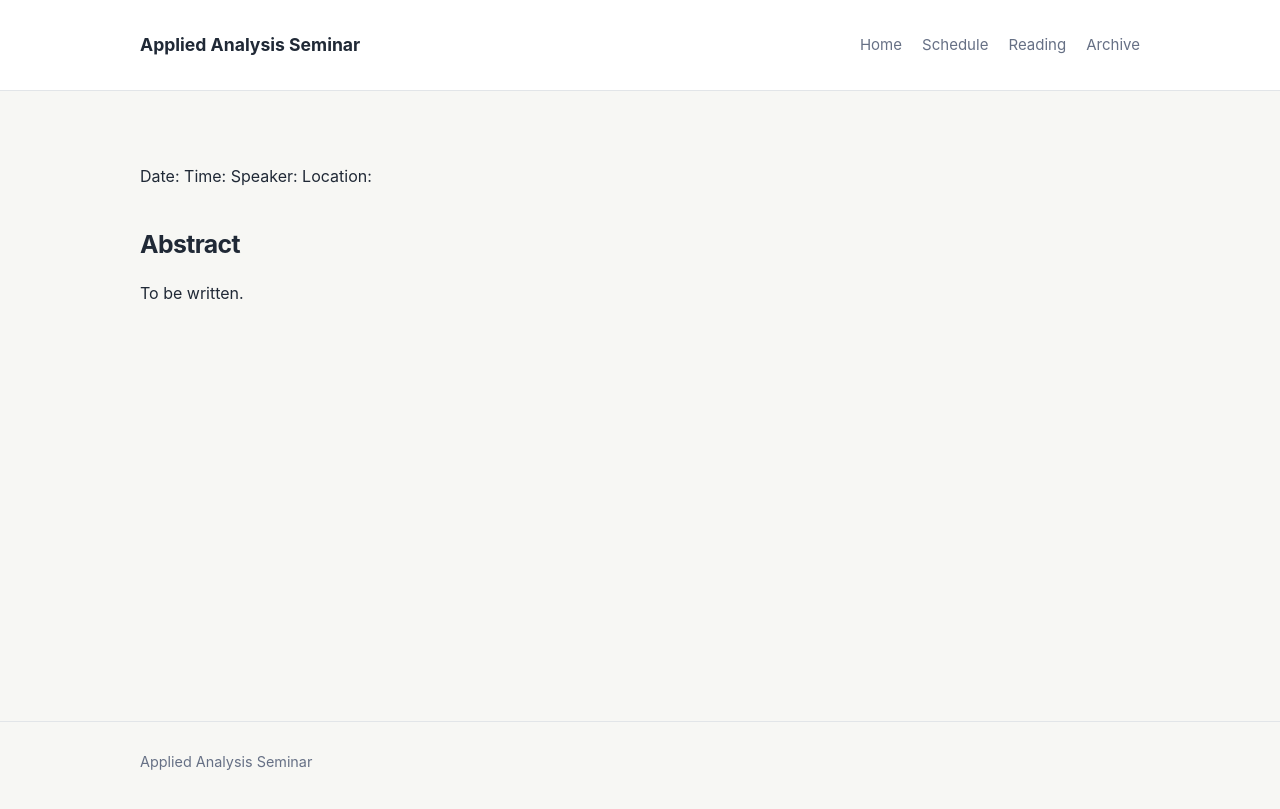
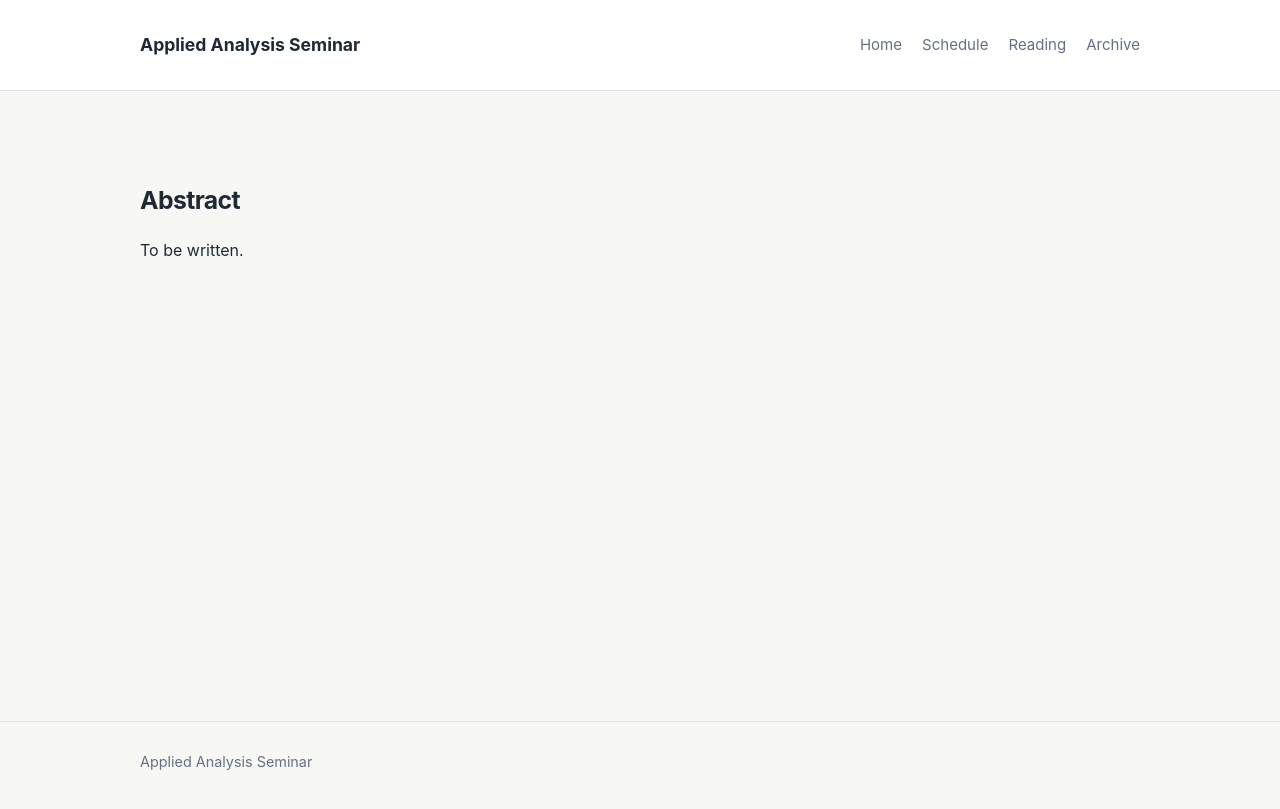
Before and after one commit to gvpantazis/math-seminar, a Jekyll site: the page built from _talks/2026-10-20-example.md, in a window 1280 px wide. Shown: the top 809 px of the page. Built offline with Jekyll 4.4.1, drawn with Linux system fonts in a browser that asks for light colours; part of the change alters nothing that is shown.

Commit message:
Update 2026-10-20-example.md

```diff
--- a/_talks/2026-10-20-example.md
+++ b/_talks/2026-10-20-example.md
@@ -10,12 +10,7 @@ categories:
   - Analysis
   - PDEs
 ---
-{{ talk.title }}
 
-Date: {{ talk.date | date: "%A, %B %-d, %Y" }}
-Time: {{ talk.time }}
-Speaker: {{ talk.speaker }}
-Location: {{ talk.location }}
 ## Abstract
 
 To be written.
```
